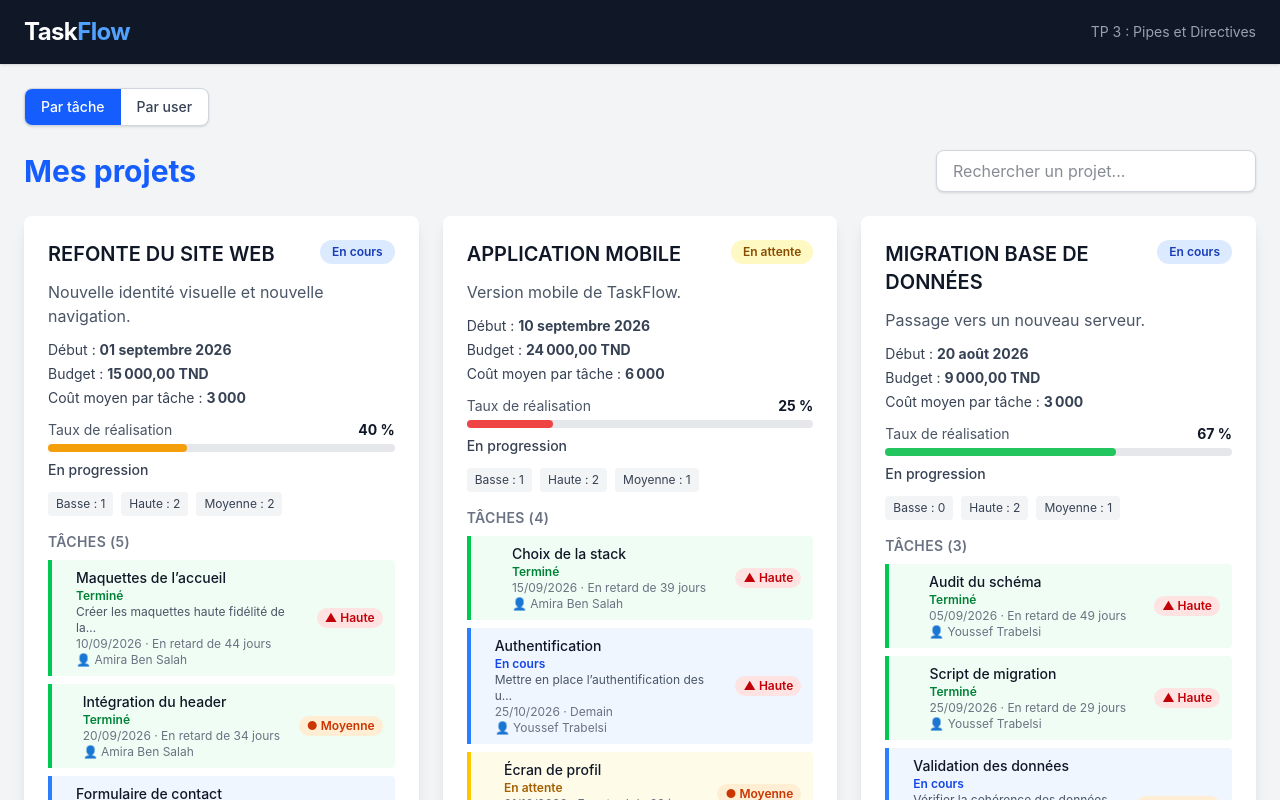
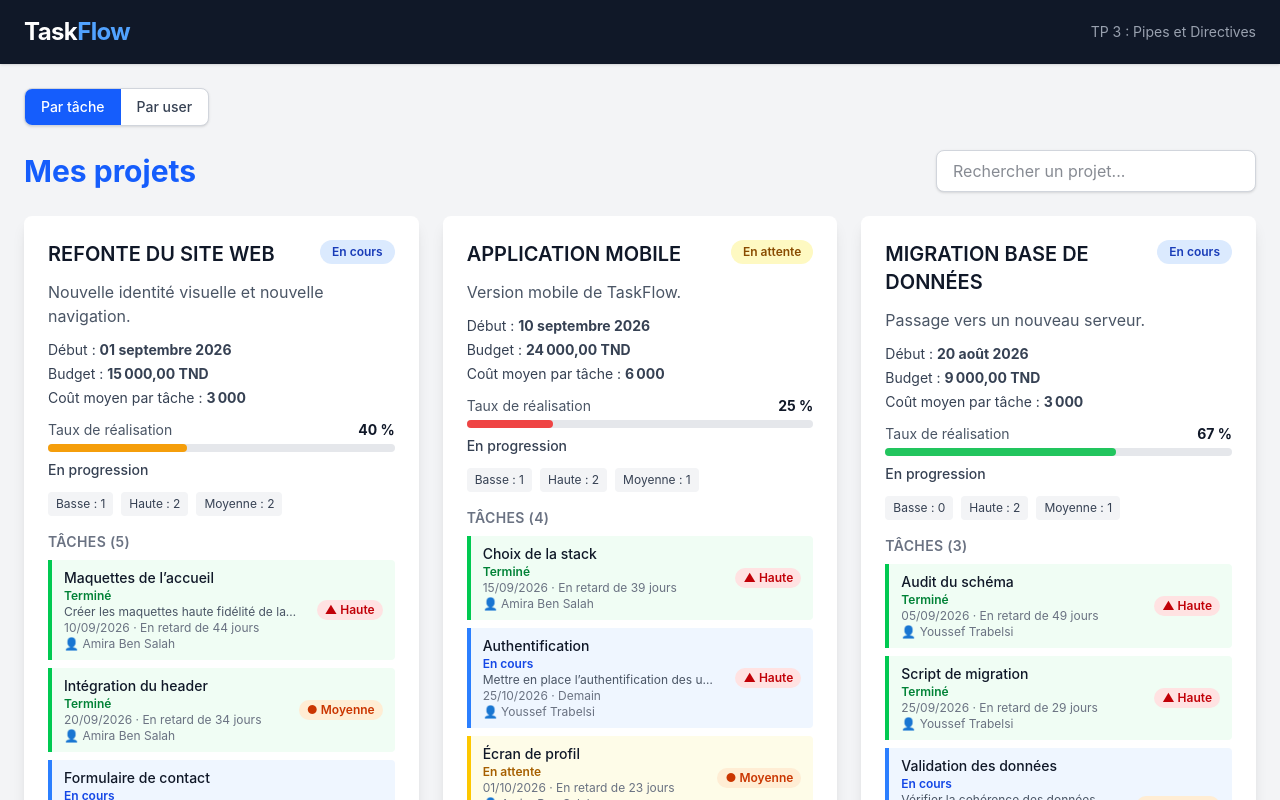
Before and after one commit to iyedzarrougui14/TaskFlow, an Angular app: page / in a window 1280 px wide. Shown: the top 800 px of the page. Built offline with nearby package versions, Linux system fonts and the light colour scheme.

Commit message:
fix(task-list): use descriptionLimit and left-align task content

```diff
--- a/src/app/features/projects/components/task-list/task-list.html
+++ b/src/app/features/projects/components/task-list/task-list.html
@@ -8,19 +8,18 @@
         class="flex items-center justify-between gap-3 rounded-r px-3 py-2 transition-colors"
         [ngClass]="borderClasses[task.status]"
       >
-    <br/>
-        <div class="min-w-0">
+        <div class="min-w-0 flex-1 text-left">
           <p class="text-sm font-medium text-gray-900">{{ task.title }}</p>
           <p class="text-xs font-semibold" [ngClass]="statusClasses[task.status]">
             {{ task.status }}
           </p>
 
-          <!-- Description : uniquement si elle existe, tronquée à 40 caractères -->
+          <!-- Description : uniquement si elle existe, tronquée selon descriptionLimit (40 par défaut) -->
           @if (task.description) {
-  <p class="text-xs text-gray-600" [title]="task.description">
-    {{ task.description | truncate: 40 }}
-  </p>
-}
+            <p class="text-xs text-gray-600" [title]="task.description">
+              {{ task.description | truncate: descriptionLimit() }}
+            </p>
+          }
 
           <!-- Échéance : alias « as » pour ne pas répéter l'expression -->
           <p class="text-xs text-gray-500">
```
